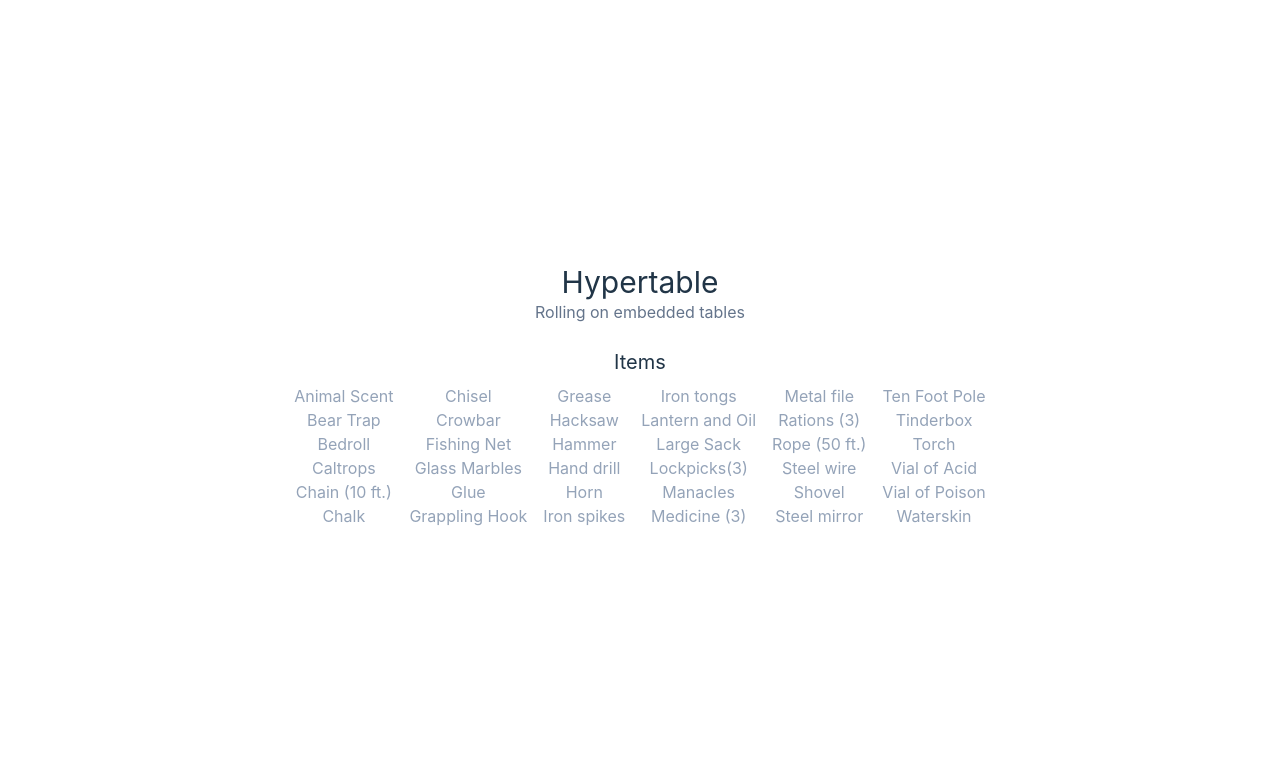
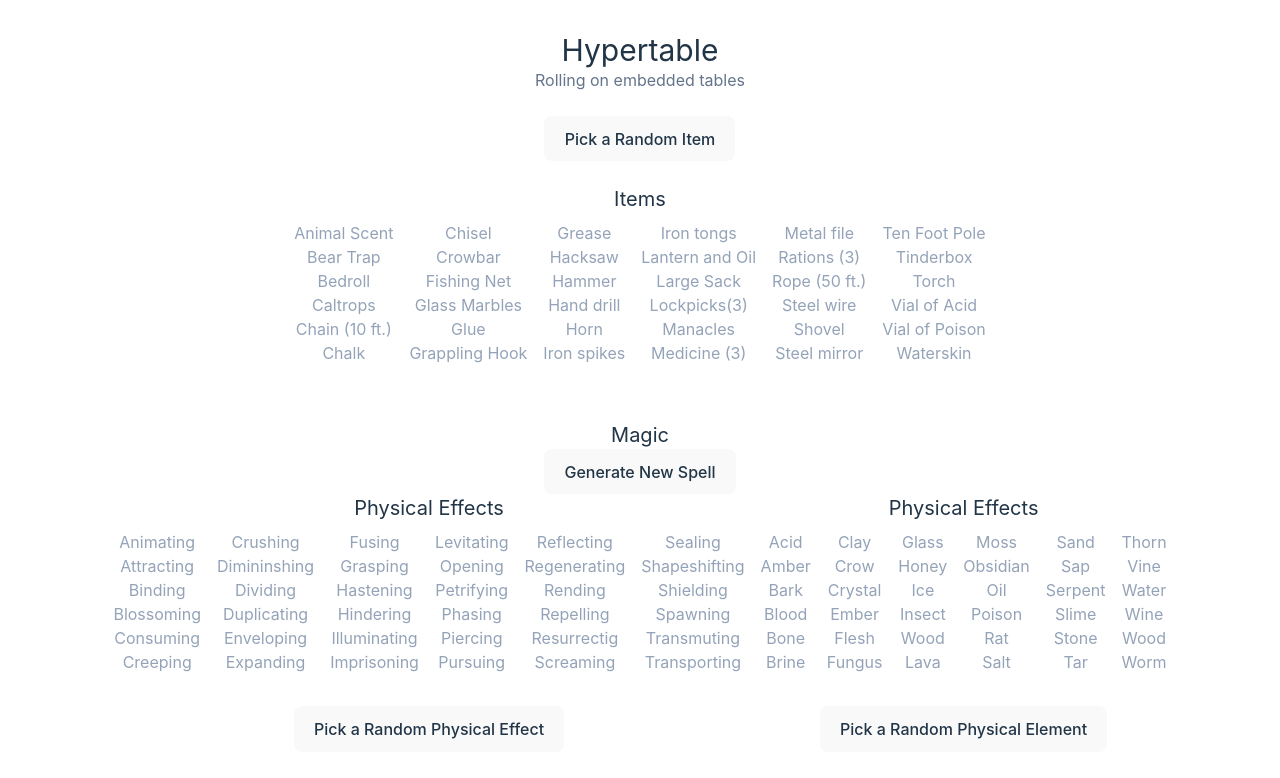
Before and after one commit to Thunderducky/hypertable, a React (Vite) app: page / in a window 1280 px wide. Shown: the top 778 px of the page. Built offline with nearby package versions, Linux system fonts and the light colour scheme.

Commit message:
added more

```diff
--- a/src/App.tsx
+++ b/src/App.tsx
@@ -1,67 +1,61 @@
 import { useEffect, useState } from 'react'
 import './App.css'
 import { SimpleTable } from './components/SimpleTable'
-import { listIt, splitInto } from './utils'
+import { itemsTable } from './data/items.table'
+import { physicalEffects } from './data/magic/physicalEffects.table'
+import { physicalElements } from './data/magic/physicalElements.table'
+import { pickRandom } from './utils'
 
-type SimpleTable =  {
-  name: string,
-  entries: string[]
+function useRoller(size:number){
+  const [selectedIndex, setSelectedIndex] = useState(null as number | null)
+  const makeRoll = () => {
+    setSelectedIndex(Math.floor(Math.random() * size))
+  }
+  const clear = () => setSelectedIndex(null);
+  return [selectedIndex, makeRoll, clear] as const;
 }
 
-const simpleTable: SimpleTable = {
-  name: "Items",
-  entries: listIt`
-  Animal Scent
-  Bear Trap
-  Bedroll
-  Caltrops
-  Chain (10 ft.)
-  Chalk
+console.log(`${pickRandom(physicalEffects.entries)} ${pickRandom(physicalElements.entries)}`)
 
-  Chisel
-  Crowbar
-  Fishing Net
-  Glass Marbles
-  Glue
-  Grappling Hook
-
-  Grease
-  Hacksaw
-  Hammer
-  Hand drill
-  Horn
-  Iron spikes
-
-  Iron tongs
-  Lantern and Oil
-  Large Sack
-  Lockpicks(3)
-  Manacles
-  Medicine (3)
-
-  Metal file
-  Rations (3)
-  Rope (50 ft.)
-  Steel wire
-  Shovel
-  Steel mirror
-
-  Ten Foot Pole
-  Tinderbox
-  Torch
-  Vial of Acid
-  Vial of Poison
-  Waterskin
-  `
-}
+const isNums = (...n:(number | null | undefined)[]) => n.every(n => +(n as any) === n);
 
 function App() {
+  // Hook for a shifty number
+  const [result, roll] = useRoller(itemsTable.entries.length);
+  const [result2, roll2] = useRoller(physicalEffects.entries.length);
+  const [result3, roll3] = useRoller(physicalEffects.entries.length);
+  const spellName = isNums(result2, result3)
+    ? `${physicalEffects.entries[result2 as number]} ${physicalElements.entries[result3 as number]}`
+    : '';
+  console.log([result, result2, result3].map(r => (r || 0).toString(6)));
   return (
-    <div className="App">
+    <div className="App display flex-col justify-center ">
       <h1 className="text-3xl">Hypertable</h1>
       <h2 className="text-slate-500">Rolling on embedded tables</h2>
+      <div>
+        <button className="my-6" onClick={() => roll()}>Pick a Random Item</button>
+        <SimpleTable label="Items" entries={itemsTable.entries} selectedIndex={result} />
+      </div>
       <br />
-      <SimpleTable entries={simpleTable.entries} />
+      <br />
+      <h3 className='text-xl'>Magic</h3>
+      <button onClick={() => { roll2(); roll3();}}>Generate New Spell</button>
+      {
+        spellName !== ""
+          ? <div className='p-3'>{spellName}</div>
+          : <></>
+      }
+
+      <div className="flex">
+        <div>
+          <SimpleTable label="Physical Effects" entries={physicalEffects.entries} selectedIndex={result2} />
+          <button className="my-6" onClick={() => roll2()}>Pick a Random Physical Effect</button>
+        </div>
+        <div>
+          <SimpleTable label="Physical Effects" entries={physicalElements.entries} selectedIndex={result3} />
+          <button className="my-6" onClick={() => roll3()}>Pick a Random Physical Element</button>
+        </div>
+      </div>
 
     </div>
   )
--- a/src/components/SimpleTable.tsx
+++ b/src/components/SimpleTable.tsx
@@ -1,7 +1,7 @@
 import { splitInto } from "../utils"
 
-export const SimpleTable = ({ entries, selectedIndex }: { entries: string[], selectedIndex?: number | null }) => {
-  selectedIndex = null;
+export const SimpleTable = ({ label, entries, selectedIndex }: { label: string, entries: string[], selectedIndex?: number | null }) => {
+  console.log(label, selectedIndex, entries.length)
   const textColor = (index: number) => {
     if (selectedIndex != 0 && !selectedIndex) { return 'text-slate-400' }
     else {
@@ -9,8 +9,8 @@ export const SimpleTable = ({ entries, selectedIndex }: { entries: string[], sel
     }
   }
   return <div>
-    <h2 className="text-xl">Items</h2>
-    <div className="flex flex-row">
+    <h2 className="text-xl">{label}</h2>
+    <div className="flex flex-row justify-center">
       {splitInto(entries, 6).map((collection, index) => {
         return <div
           key={`group_${index}`}
@@ -18,7 +18,7 @@ export const SimpleTable = ({ entries, selectedIndex }: { entries: string[], sel
           {
             collection.map((item, _index) => {
               return <p
-                className={textColor(_index * 6 + index)}
+                className={textColor(index * 6 + _index)}
                 key={`${item}_${index}_${_index}`}
               >{item as string}</p>
             })
--- /dev/null
+++ b/src/data/items.table.ts
@@ -0,0 +1,49 @@
+import { listIt } from "../utils"
+import { SimpleTable } from "./types"
+
+export const itemsTable: SimpleTable = {
+  name: "Items",
+  entries: listIt`
+  Animal Scent
+  Bear Trap
+  Bedroll
+  Caltrops
+  Chain (10 ft.)
+  Chalk
+
+  Chisel
+  Crowbar
+  Fishing Net # This is a note and shouldn't appear
+  Glass Marbles
+  Glue
+  Grappling Hook
+
+  Grease
+  Hacksaw
+  Hammer
+  Hand drill
+  Horn
+  Iron spikes
+
+  Iron tongs
+  Lantern and Oil
+  Large Sack
+  Lockpicks(3)
+  Manacles
+  Medicine (3)
+
+  Metal file
+  Rations (3)
+  Rope (50 ft.)
+  Steel wire
+  Shovel
+  Steel mirror
+
+  Ten Foot Pole
+  Tinderbox
+  Torch
+  Vial of Acid
+  Vial of Poison
+  Waterskin
+  `
+}
--- /dev/null
+++ b/src/data/magic/physicalEffects.table.ts
@@ -0,0 +1,49 @@
+import { listIt } from "../../utils"
+import { SimpleTable } from "../types"
+
+export const physicalEffects: SimpleTable = {
+  name: "PhysicalEffects",
+  entries: listIt`
+  Animating
+  Attracting
+  Binding
+  Blossoming
+  Consuming
+  Creeping
+
+  Crushing
+  Dimininshing
+  Dividing
+  Duplicating
+  Enveloping
+  Expanding
+
+  Fusing
+  Grasping
+  Hastening
+  Hindering
+  Illuminating
+  Imprisoning
+
+  Levitating
+  Opening
+  Petrifying
+  Phasing
+  Piercing
+  Pursuing
+
+  Reflecting
+  Regenerating
+  Rending
+  Repelling
+  Resurrectig
+  Screaming
+
+  Sealing
+  Shapeshifting
+  Shielding
+  Spawning
+  Transmuting
+  Transporting
+  `
+}
--- /dev/null
+++ b/src/data/magic/physicalElements.table.ts
@@ -0,0 +1,49 @@
+import { listIt } from "../../utils"
+import { SimpleTable } from "../types"
+
+export const physicalElements: SimpleTable = {
+  name: "PhysicalElements",
+  entries: listIt`
+  Acid
+  Amber
+  Bark
+  Blood
+  Bone
+  Brine
+
+  Clay
+  Crow
+  Crystal
+  Ember
+  Flesh
+  Fungus
+
+  Glass
+  Honey
+  Ice
+  Insect
+  Wood # This seems like a duplicate?
+  Lava
+
+  Moss
+  Obsidian
+  Oil
+  Poison
+  Rat
+  Salt
+
+  Sand
+  Sap
+  Serpent
+  Slime
+  Stone
+  Tar
+
+  Thorn
+  Vine
+  Water
+  Wine
+  Wood
+  Worm
+  `
+}
--- /dev/null
+++ b/src/data/types.ts
@@ -0,0 +1,4 @@
+export type SimpleTable =  {
+  name: string,
+  entries: string[]
+}
--- a/src/utils.ts
+++ b/src/utils.ts
@@ -8,11 +8,21 @@ export const splitInto = <T>(arr:T[], amount:number) => {
   return arrs;
 }
 
+export const pickRandom = <T>(arr:T[]):T => {
+  return arr[
+    Math.floor(Math.random() * arr.length)
+  ];
+}
+
 export const listIt = (strings:TemplateStringsArray, ...keys:string[]) => {
   const lastIndex = strings.length - 1;
   const newText = strings
     .slice(0, lastIndex)
     .reduce((p, s, i) => p + s + keys[i], '')
     + strings[lastIndex];
-  return newText.split("\n").map(t => t.trim()).filter(t => t !== "");
+  return newText
+    .split("\n") // Split by newline
+    .map(t => t.split("#")[0]) // Ignore comments
+    .map(t => t.trim()) // Ignore whitespace
+    .filter(t => t !== "");
 };
```
